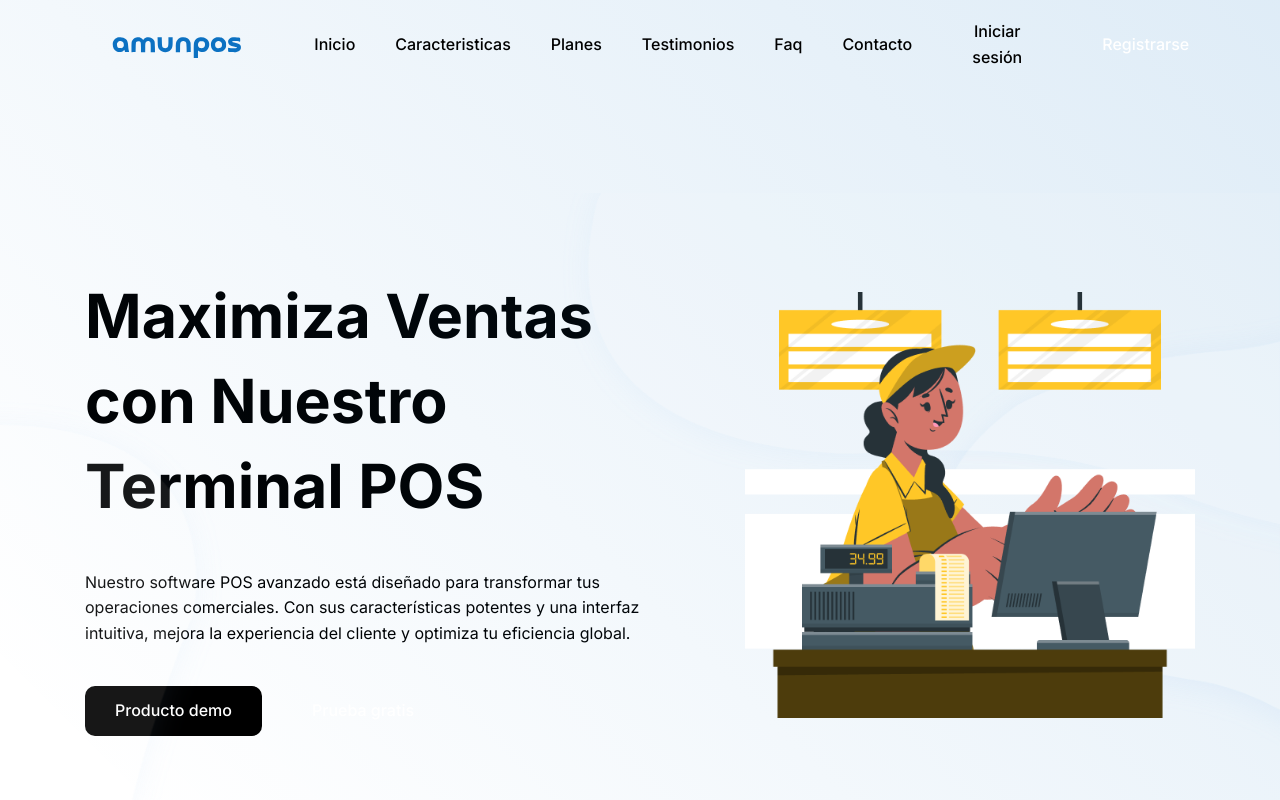
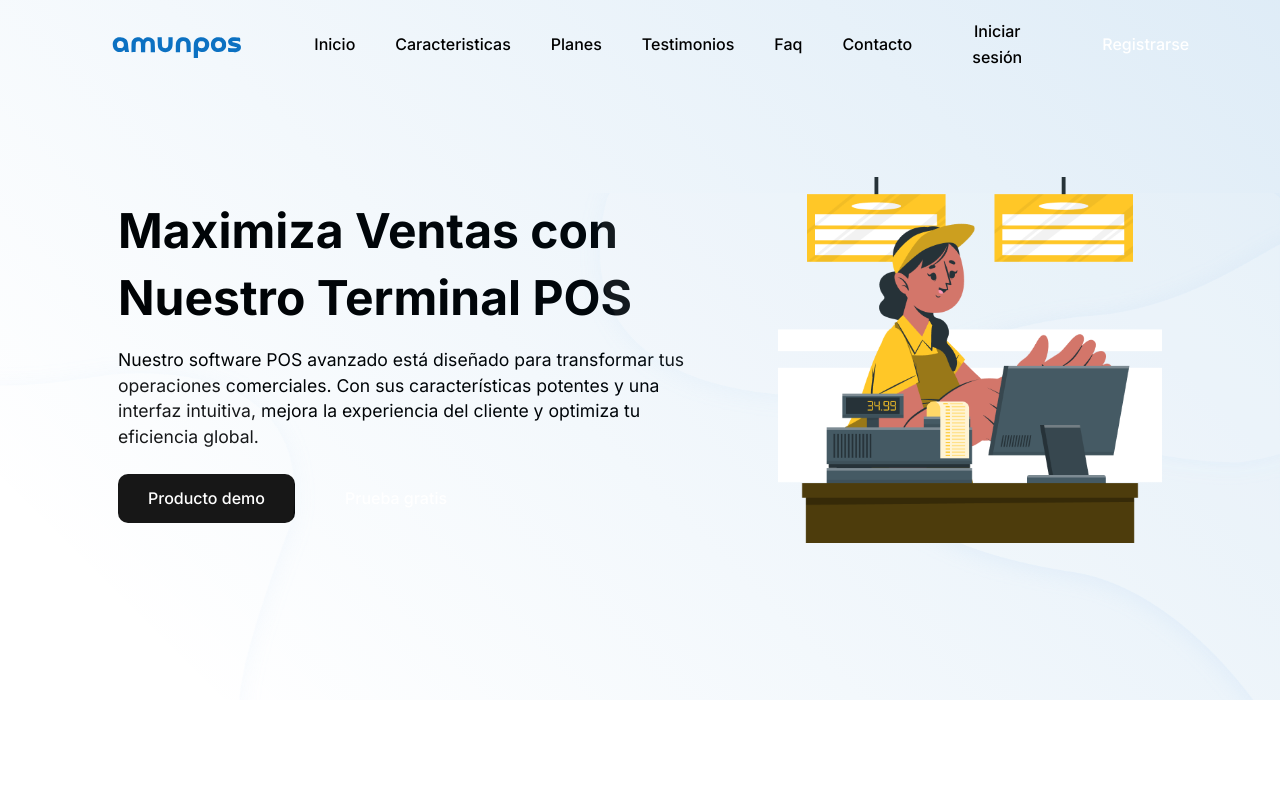
Before and after one commit to Aegox/amunpos-website, a Next.js app: page / in a window 1280 px wide. Shown: the top 800 px of the page. Built offline with nearby package versions, Linux system fonts and the light colour scheme.

Commit message:
fix responsive widths and more

```diff
--- a/src/app/components/CallAction.tsx
+++ b/src/app/components/CallAction.tsx
@@ -6,8 +6,8 @@ const CallAction: React.FC = () => {
   return (
     <section className="relative flex justify-center py-10 w-full px-3 lg:px-0 lg:h-[550px]">
       <div className="z-50 relative flex flex-col items-center justify-center bg-[var(--heading-color)] rounded-3xl 2xl:w-[78%] lg:w-[85%] h-full px-5 py-24 lg:pt-[90px] lg:pb-[100px] lg:px-[40px]">
-        <Image src="/Ellipse_small.svg" layout="fill" objectFit="contain" className="w-1/6 absolute top-0 right-0" alt="a shape of call action component" />
-        <Image src="/stroke.svg" layout="fill" objectFit="contain" className="w-1/5 absolute bottom-0 left-0" alt="a shape of call action component" />
+        <Image src="/Ellipse_small.svg" width={200} height={200} objectFit="contain" className="absolute top-0 right-0" alt="a shape of call action component" />
+        <Image src="/stroke.svg" width={200} height={200} objectFit="contain" className="absolute bottom-0 left-0" alt="a shape of call action component" />
         <h1 className="w-full text-[32px] mb-2 lg:w-[80%] font-bold text-center text-white 2xl:text-[50px] lg:text-[42px] leading-none lg:leading-[1.3em]">¡Mejora tu negocio con nuestras soluciones POS de vanguardia!</h1>
         <p className="w-[95%] lg:w-[65%] text-center text-gray-400 text-[18px] font-normal">¡Experimenta el futuro de las transacciones! Agenda una demostración hoy y comprueba cómo nuestra solución POS puede revolucionar tu negocio.</p>
         <div className="gap-5 flex justify-center mt-8 w-full">
--- a/src/app/components/Footer.tsx
+++ b/src/app/components/Footer.tsx
@@ -33,7 +33,7 @@ const Footer: React.FC = () => {
         <div className="relative flex items-center justify-center ">
           <input placeholder="Tu correo electronico" className="w-full border-0 py-[11px] px-[20px] bg-white rounded-md focus:outline-none"/>
           <Button text="Enviar" theme="black" variant="inverted" styles="right-1" absolute={true}/>
-          <Image src="/Vector.svg" alt="a vector shape" layout="fill" objectFit="contain" className="hidden xl:block xl:absolute xl:visible top-45 right-0" />
+          <Image src="/Vector.svg" alt="a vector shape" width={300} height={300} objectFit="contain" className="hidden xl:block xl:absolute xl:visible top-45 right-0" />
         </div>
       </form>
     </div>
--- a/src/app/components/Hero.tsx
+++ b/src/app/components/Hero.tsx
@@ -4,8 +4,8 @@ import Image from 'next/image';
 
 const Hero: React.FC = () => {
   return (
-    <div id="Inicio" className="relative flex flex-col-reverse gap-15 lg:flex-row items-center justify-center relative w-full h-full lg:h-[900px] overflow-hidden pt-[150px] px-10 z-30 lg:pb-10 pb-20">
-<div className="absolute z-30 -top-20 -right-20 w-[450px] h-[450px] bg-[var(--primary-color)] rounded-full filter blur-3xl opacity-15"></div>
+    <div id="Inicio" className="relative flex flex-col-reverse gap-15 lg:flex-row items-center justify-center relative w-full h-full 2xl:h-[900px] xl:h-[700px] overflow-hidden pt-[75px] xl:pt-[60px] px-10 z-30 xl:pb-10 pb-20 lg:pt-30">
+    <div className="absolute z-30 -top-20 -right-20 w-[450px] h-[450px] bg-[var(--primary-color)] rounded-full filter blur-3xl opacity-15"></div>
       <Image
         src="/hero_bg2.png"
         layout="fill"
@@ -14,15 +14,15 @@ const Hero: React.FC = () => {
         alt="a hero sprite"
       />
       <div className="light-effect"></div>
-      <section className="flex flex-col gap-10 w-full lg:w-[40%] lg:min-w-[600px]">
-        <h1 className="w-[100%] lg:w-[600px] text-[48px] 2xl:text-[4em] xl:text-[3.8em] leading-[1.4em] font-bold">Maximiza Ventas con Nuestro Terminal POS</h1>
-        <p className="text-[var(--gray-color)] font-normal w-[100%] lg:w-[90%] lg:min-w-[600px]">Nuestro software POS avanzado está diseñado para transformar tus operaciones comerciales. Con sus características potentes y una interfaz intuitiva, mejora la experiencia del cliente y optimiza tu eficiencia global.</p>
-        <div className="flex gap-5" >
+      <section className="flex flex-col gap-10 lg:w-[25%] lg:min-w-[40%] lg:gap-4 w-full xl:w-[40%] xl:min-w-[600px]">
+        <h1 className="w-[100%] xl:w-[600px] lg:w-[350px] text-[48px] 2xl:text-[4em] xl:text-[3em] lg:text-[2em] leading-[1.4em] font-bold">Maximiza Ventas con Nuestro Terminal POS</h1>
+        <p className="text-[var(--gray-color)] font-normal w-[100%] xl:w-[90%] xl:min-w-[600px] xl:text-[1.1em] lg:w-[350px] text-[1em] lg:text-[0.9em]">Nuestro software POS avanzado está diseñado para transformar tus operaciones comerciales. Con sus características potentes y una interfaz intuitiva, mejora la experiencia del cliente y optimiza tu eficiencia global.</p>
+        <div className="flex gap-5 lg:pt-2" >
           <Button theme="black" variant="normal" text="Producto demo" styles="py-[12px] px-[30px]"/>
           <Button theme="black" variant="inverted" text="Prueba gratis" styles="py-[12px] px-[30px]"/>
         </div>
       </section>
-      <Image src="/hero_img.png" alt="a seller employer" width={450} height={600} className="z-20 object-cover w-[90%] h-[60%] lg:w-[450px] lg:min-w-[350px]"/>
+      <Image src="/hero_img.png" alt="a seller employer" width={450} height={600} className="z-20 object-cover w-[32%] h-auto xl:w-[32%] xl:h-auto"/>
 
     </div>
   );
--- a/src/app/components/Partners.tsx
+++ b/src/app/components/Partners.tsx
@@ -22,13 +22,13 @@ const Partners: React.FC = () => {
         Nuestros patrocinadores a nivel mundial
       </h1>
     </motion.div>
-      <ul className="flex w-full justify-center flex-wrap gap-5 lg:gap-15">
+      <ul className="flex w-full items-center justify-center flex-wrap gap-5 lg:gap-15">
         <li>
           <Image
             src="/brand_1.svg"
             alt="a partner of amunpos in the world"
-            width={100}
-            height={50}
+            width={150}
+            height={100}
             className="filter grayscale transition duration-300 hover:grayscale-0"
           />
         </li>
@@ -36,8 +36,8 @@ const Partners: React.FC = () => {
           <Image
             src="/brand_2.svg"
             alt="a partner of amunpos in the world"
-            width={100}
-            height={50}
+            width={150}
+            height={100}
             className="filter grayscale transition duration-300 hover:grayscale-0"
           />
         </li>
@@ -45,8 +45,8 @@ const Partners: React.FC = () => {
           <Image
             src="/brand_3.svg"
             alt="a partner of amunpos in the world"
-            width={100}
-            height={50}
+            width={150}
+            height={100}
             className="filter grayscale transition duration-300 hover:grayscale-0"
           />
         </li>
@@ -54,8 +54,8 @@ const Partners: React.FC = () => {
           <Image
             src="/brand_4.svg"
             alt="a partner of amunpos in the world"
-            width={100}
-            height={50}
+            width={150}
+            height={100}
             className="filter grayscale transition duration-300 hover:grayscale-0"
           />
         </li>
@@ -63,7 +63,7 @@ const Partners: React.FC = () => {
           <Image
             src="/brand_5.svg"
             alt="a partner of amunpos in the world"
-            width={100}
+            width={110}
             height={50}
             className="filter grayscale transition duration-300 hover:grayscale-0"
           />
@@ -72,8 +72,8 @@ const Partners: React.FC = () => {
           <Image
             src="/brand_6.svg"
             alt="a partner of amunpos in the world"
-            width={100}
-            height={50}
+            width={150}
+            height={100}
             className="filter grayscale transition duration-300 hover:grayscale-0"
           />
         </li>
--- a/src/app/components/Pricing.tsx
+++ b/src/app/components/Pricing.tsx
@@ -66,7 +66,7 @@ const Pricing: React.FC = () => {
     <section id="Planes" className="relative flex flex-col justify-center items-center px-5 pb-22 pt-30 bg-[var(--body-color)] pricing-gradient">
       {/* Imágenes en el fondo */}
       <Image src="/Vector3.svg" alt="a vector shape" layout="fill" objectFit="contain" className="absolute top-45 right-0 z-[-1]" />
-      <Image src="/dot.svg" alt="a vector shape" layout="fill" objectFit="contain" className="absolute top-80 left-50 z-[-1]" />
+      {/*<Image src="/dot.svg" alt="a vector shape" layout="fill" objectFit="contain" className="absolute top-80 left-50 z-[-1]" />*/}
 
       {/* Contenido principal */}
       <div className="z-10 flex flex-col items-center w-full">
```
